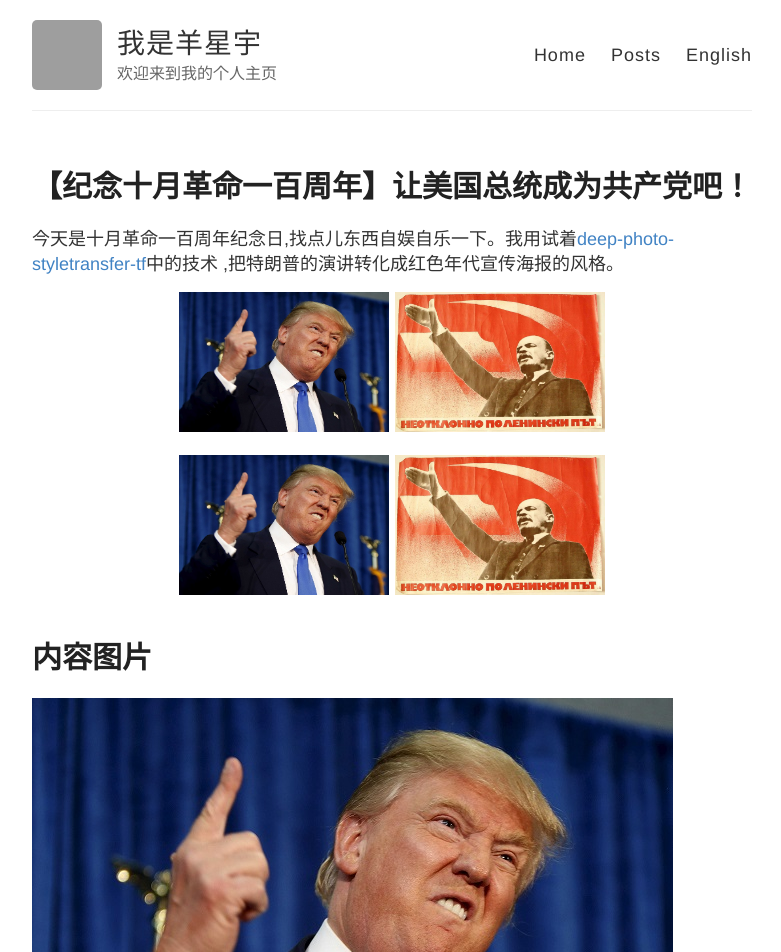
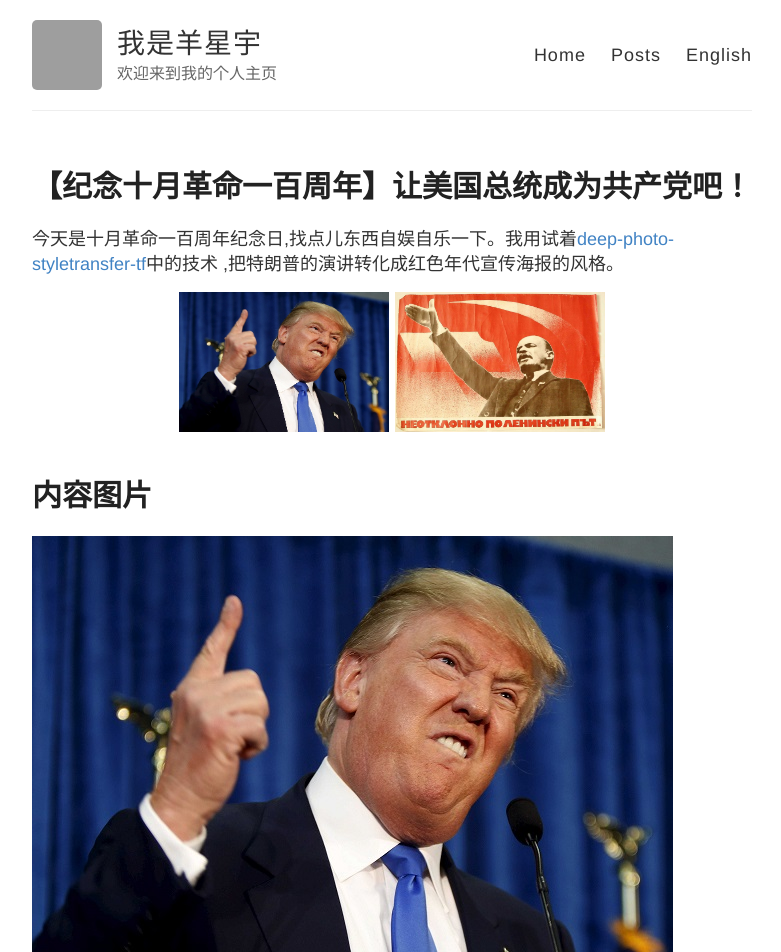
Before and after one commit to xysheep/bioyangcn, a Jekyll site: the page built from _posts/2017-11-7-【纪念十月革命一百周年】让美国总统成为共产党吧！.md, in a window 1280 px wide. Shown: the top 952 px of the page, without its empty margins (248-1029 px from the left). Built offline with Jekyll 4.4.1, drawn with Linux system fonts in a browser that asks for light colours; comment, search, counter and statistics services are not loaded; grey boxes are pictures that could not be loaded.

Commit message:
fix duplicate images

```diff
--- a/_posts/2017-11-7-【纪念十月革命一百周年】让美国总统成为共产党吧！.md
+++ b/_posts/2017-11-7-【纪念十月革命一百周年】让美国总统成为共产党吧！.md
@@ -5,10 +5,6 @@ excerpt_separator: <!--more-->
 ---
 
 今天是十月革命一百周年纪念日,找点儿东西自娱自乐一下。我用试着[deep-photo-styletransfer-tf](https://github.com/LouieYang/deep-photo-styletransfer-tf)中的技术 ,把特朗普的演讲转化成红色年代宣传海报的风格。
-<p align="center">
-	<img src='/images/trump.jpg' height='140' width='210'/>
-	<img src='/images/ln.jpg' height='140' width='210'/>
-</p>
 <p align="center">
 	<img src='/images/trump.jpg' height='140' width='210'/>
 	<img src='/images/ln.jpg' height='140' width='210'/>
```
